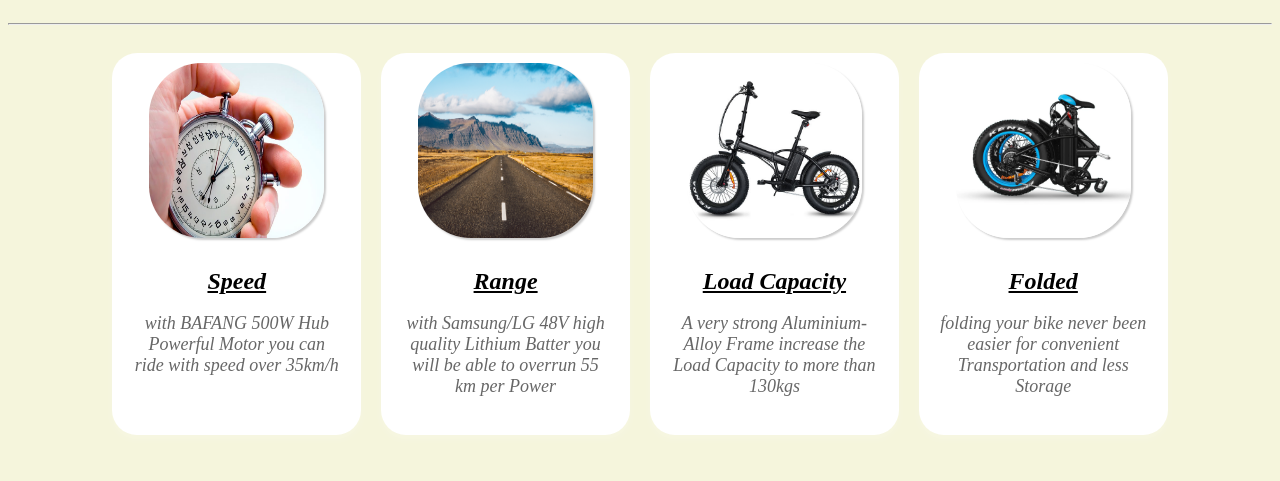
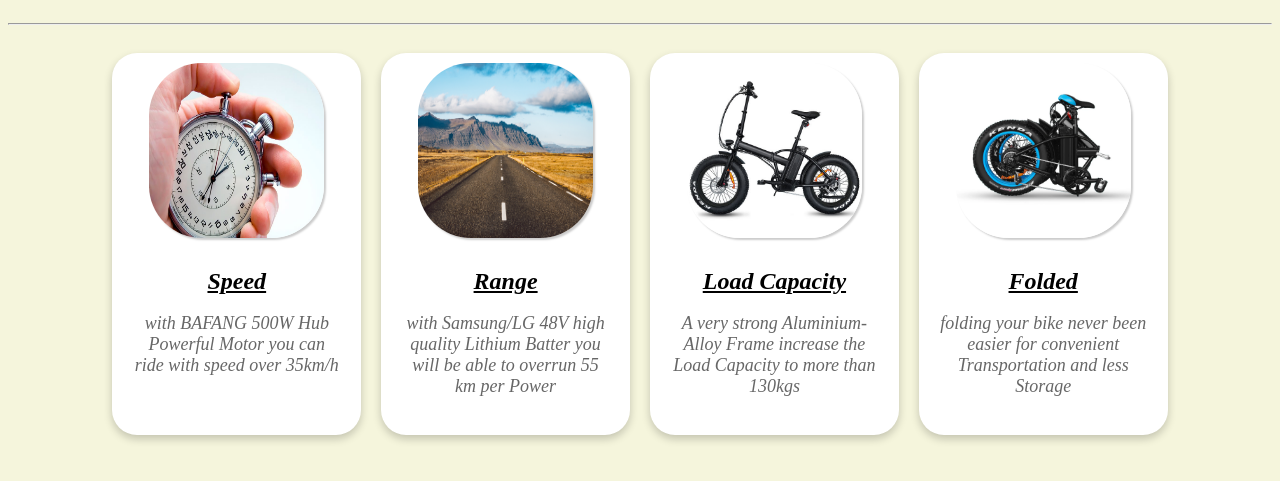
Before and after one commit to allania7med11/BestElectricBike, a plain HTML site: page features.html in a window 1280 px wide. Shown: the part 67-548 px from the top of the page. Drawn offline with Linux system fonts and the light colour scheme; a web font is replaced by a local one.

Commit message:
Features

```diff
--- a/css/features/cards.css
+++ b/css/features/cards.css
@@ -7,7 +7,7 @@
 
 .card {
   padding: 10px;
-  box-shadow: 0 4px 8px 0 rgb(255, 255, 255,0.2);
+  box-shadow: 0 4px 8px 0 rgba(0,0,0,0.2);
   transition: 0.3s;
   min-width: 200px;
   max-width: 20%;
@@ -34,7 +34,7 @@
   }
 }
 .card:hover {
-  box-shadow: 0 8px 16px 0 rgb(255, 255, 255,0.2);
+  box-shadow: 0 8px 16px 0 rgba(0,0,0,0.2);
 }
 .card div {
   padding: 10px;
@@ -47,6 +47,7 @@
   height:175px;
   border-radius: 30%;
   box-shadow: 2px 2px 2px #ccc;
+  cursor: pointer;
 }
 .card img:hover{
   box-shadow: 5px 5px 5px #ccc;
```
